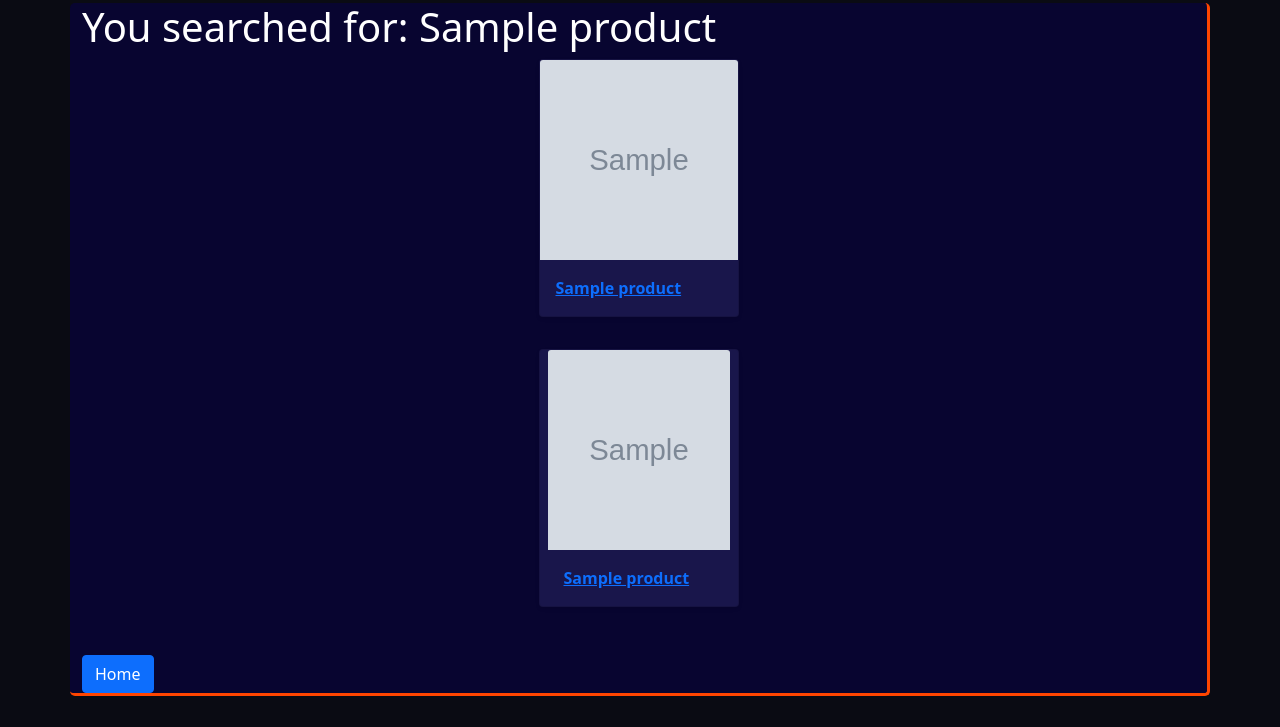
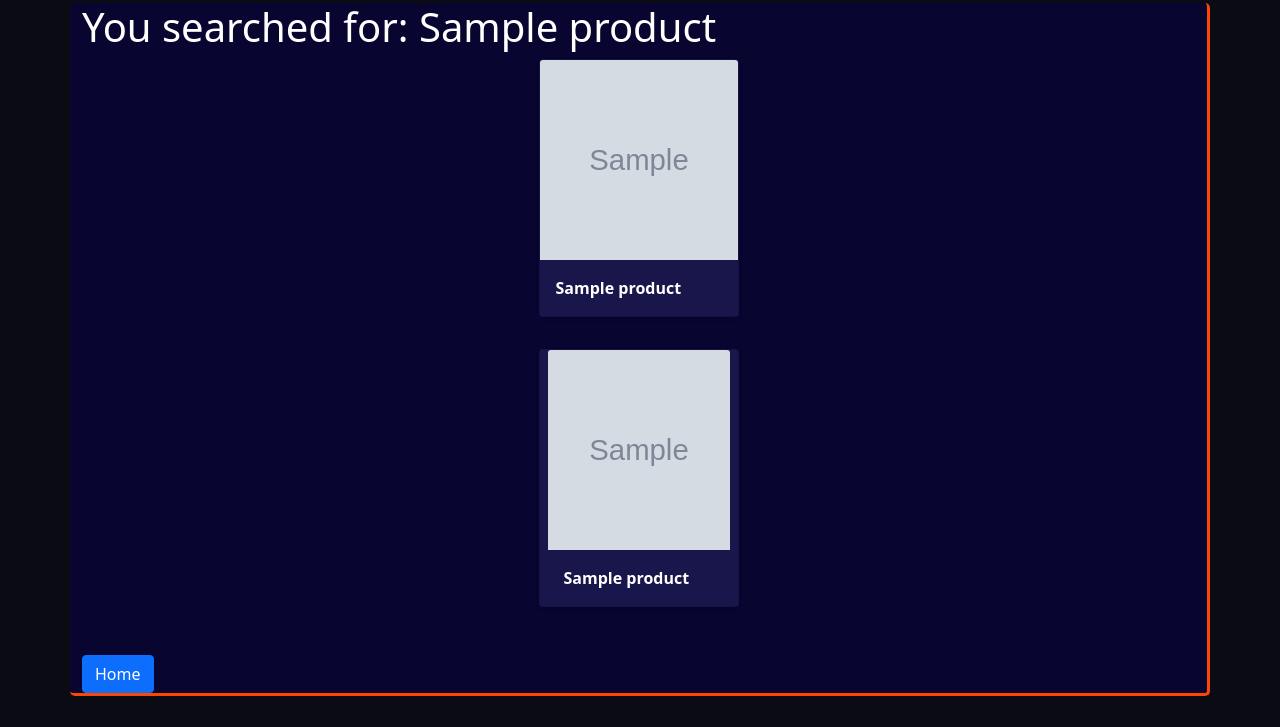
Before and after one commit to rajat-rg/product-recommendation-engine, a Django app: template templates/recommend.html in a window 1280 px wide. Shown: the part 73-800 px from the top of the page. Run offline with Django 3.2, Linux system fonts and the light colour scheme; the template is opened without the code that fills it: most values are stand-ins (such as "Sample title", 1, 10 or a date in 2020); grey boxes marked "Sample" are stand-in pictures; parts of the project's set-up code (start-up, migrations or seed data) failed here and were passed over; some libraries are stand-ins or nearby versions.

Commit message:
a tag css

```diff
--- a/static/index.css
+++ b/static/index.css
@@ -54,3 +54,13 @@ body{
     /* color:#080530; */
     background-color:#19164b;
   }
+
+  a{
+    text-decoration: none;
+    color:white;
+
+  }
+  a:hover{
+    color:orangered;
+
+  }
```
